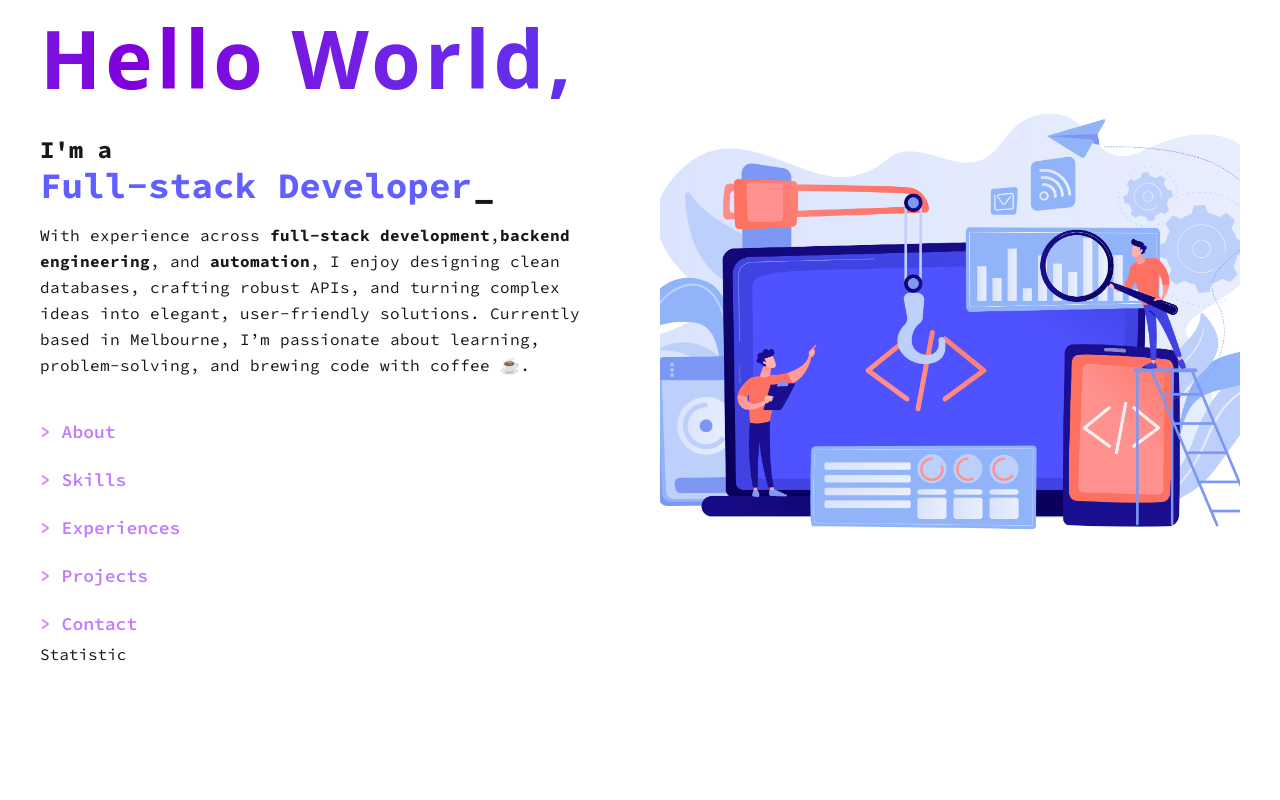
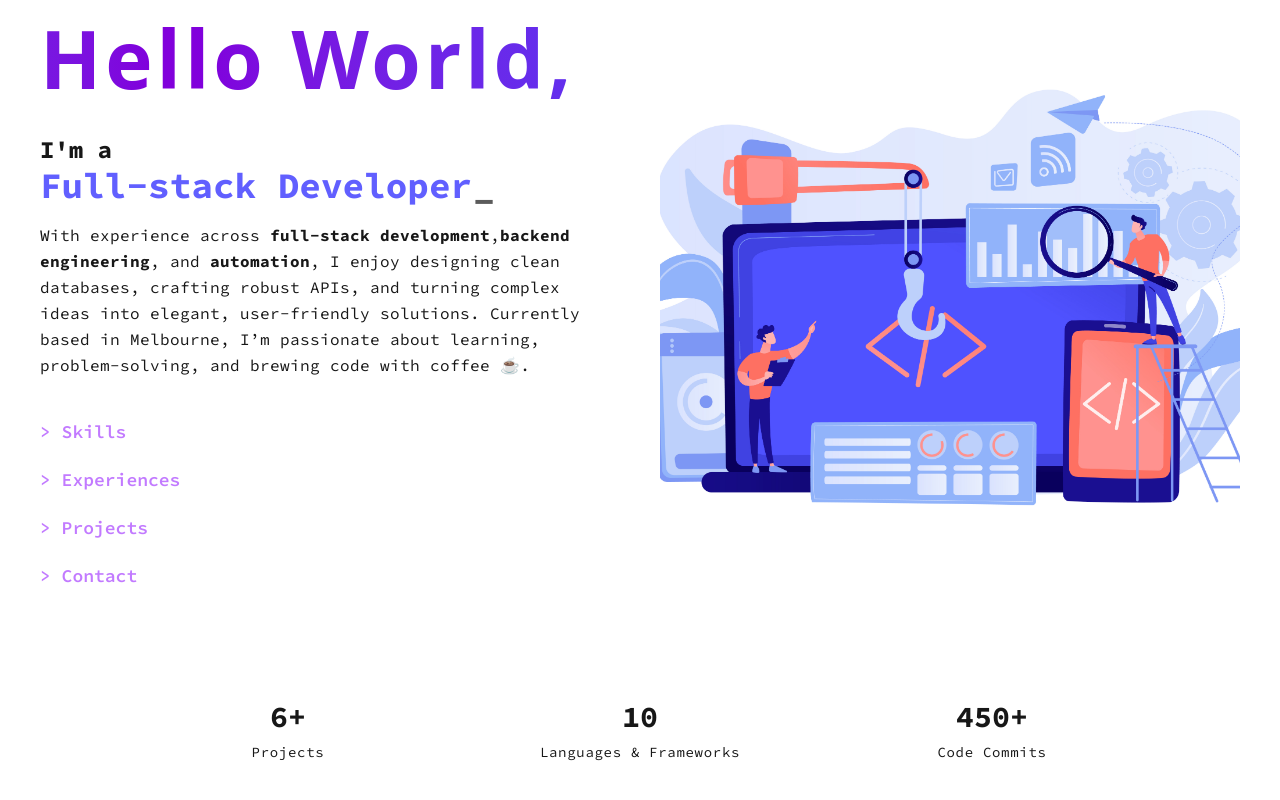
Before and after one commit to LongNgDev/portfolio, a Next.js app: page / in a window 1280 px wide. Shown: the part 202-1002 px from the top of the page. Before the commit the page ends 868 px from the top, so only its background shows below. Built offline with nearby package versions, Linux system fonts and the light colour scheme.

Commit message:
Adding Count up statistic showing numbers

```diff
--- a/package.json
+++ b/package.json
@@ -20,10 +20,10 @@
     "@types/node": "^20",
     "@types/react": "^19",
     "@types/react-dom": "^19",
-    "countup.js": "^2.9.0",
     "eslint": "^9",
     "eslint-config-next": "15.5.2",
     "postcss": "^8.5.6",
+    "react-countup": "^6.5.3",
     "tailwindcss": "^4",
     "typescript": "^5",
     "typewriter-effect": "^2.22.0"
--- a/src/app/components/navList.tsx
+++ b/src/app/components/navList.tsx
@@ -3,10 +3,10 @@ import Link from "next/link";
 
 function NavList() {
 	const navItems = [
-		{ name: "About", href: "#" },
 		{ name: "Skills", href: "#" },
 		{ name: "Experiences", href: "#" },
 		{ name: "Projects", href: "#" },
+		// { name: "About", href: "#" },
 		{ name: "Contact", href: "#" },
 	];
 
--- /dev/null
+++ b/src/app/components/stats.tsx
@@ -0,0 +1,50 @@
+"use client";
+
+import React from "react";
+import CountUp from "react-countup";
+
+function Stats() {
+	const stats = [
+		{
+			value: 6,
+			label: "Projects",
+		},
+		{
+			value: 10,
+			label: "Languages & Frameworks",
+		},
+		{
+			value: 450,
+			label: "Code Commits",
+		},
+	];
+
+	return (
+		<section className="py-16 bg-hacker-bg text-hacker-text">
+			<div className="grid max-w-5xl grid-cols-1 gap-8 mx-auto text-center sm:grid-cols-3">
+				{stats.map((stat, index) => (
+					<div
+						key={index}
+						className="flex flex-col items-center p-6 transition-all duration-300 ease-in-out rounded-2xl hover:scale-105"
+					>
+						<h3 className="mt-4 text-3xl font-bold">
+							<CountUp
+								end={stat.value}
+								duration={3}
+								suffix={
+									stat.label.includes("Projects") ||
+									stat.label.includes("Code Commits")
+										? "+"
+										: ""
+								} // to Add "+" prefix for stat
+							/>
+						</h3>
+						<p className="mt-2 text-sm tracking-wider">{stat.label}</p>
+					</div>
+				))}
+			</div>
+		</section>
+	);
+}
+
+export default Stats;
--- a/src/app/page.tsx
+++ b/src/app/page.tsx
@@ -1,6 +1,7 @@
 import Intro from "@/app/components/intro";
 import ProfilePhoto from "@/app/components/profilePhoto";
 import NavList from "./components/navList";
+import Stats from "./components/stats";
 
 export default function Home() {
 	return (
@@ -22,7 +23,7 @@ export default function Home() {
 				</div>
 
 				{/* Statistic Section */}
-				<div>Statistic</div>
+				<Stats />
 			</div>
 		</>
 	);
```
Also changed, not shown: 1 other file (tests, documents, lock files or other folders).
